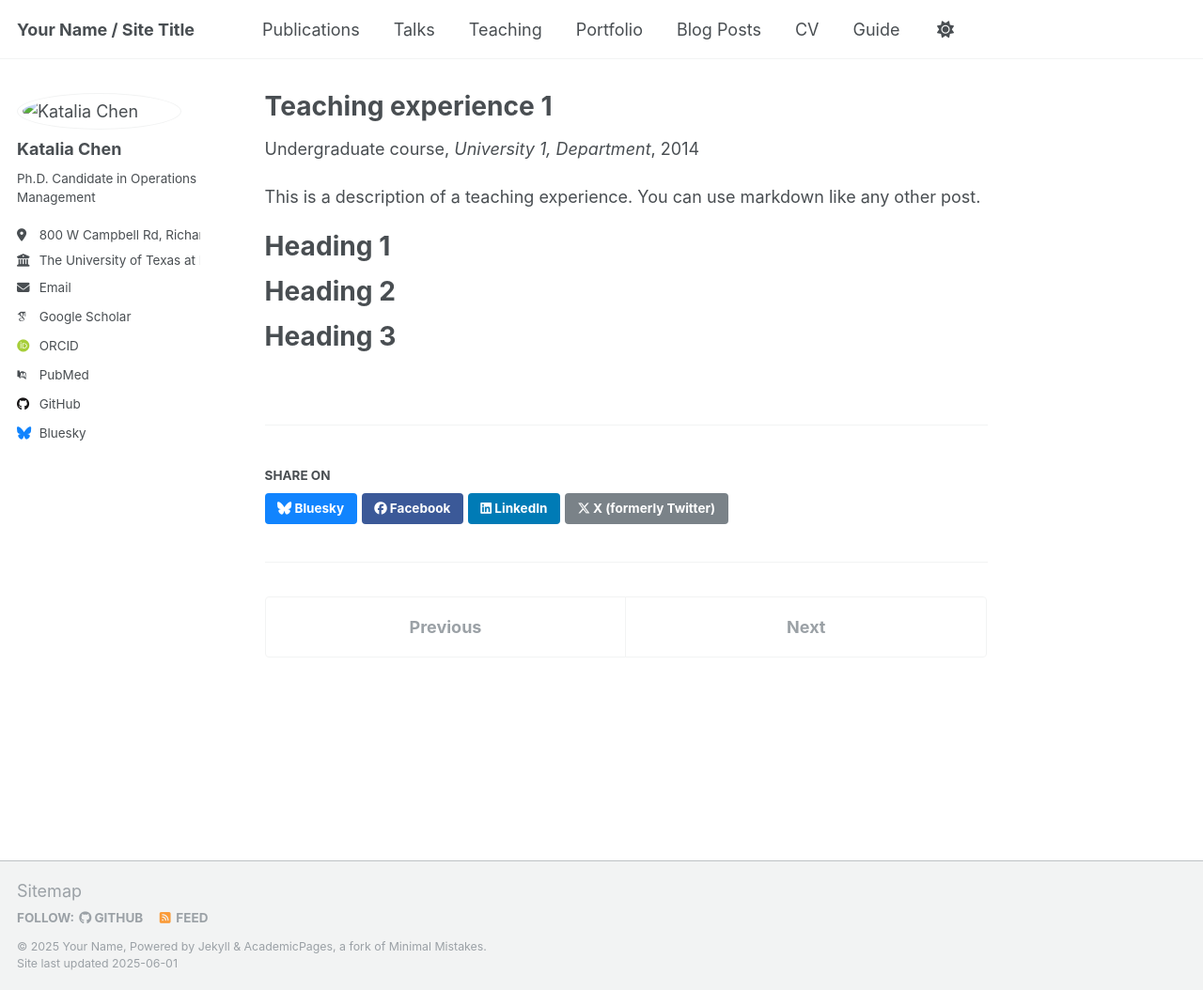
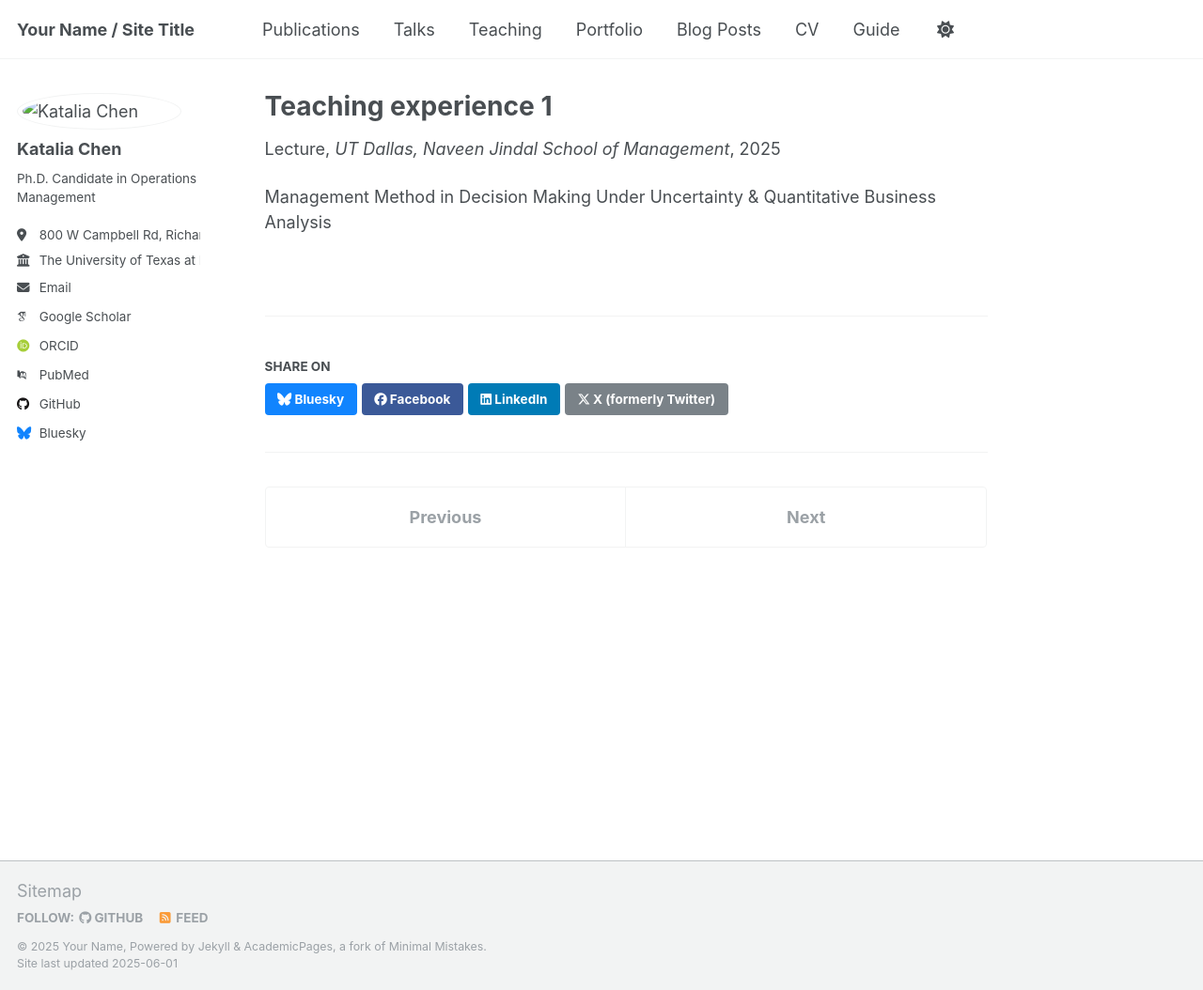
Before and after one commit to qxc2/kataliachen, a Jekyll site: the page built from _teaching/2014-spring-teaching-1.md, in a window 1280 px wide and 1054 px high. Shown: the whole window at 94% size. Built offline with Jekyll 4.4.1, drawn with Linux system fonts in a browser that asks for light colours; some web fonts are replaced.

Commit message:
Update 2014-spring-teaching-1.md

```diff
--- a/_teaching/2014-spring-teaching-1.md
+++ b/_teaching/2014-spring-teaching-1.md
@@ -1,20 +1,11 @@
 ---
 title: "Teaching experience 1"
 collection: teaching
-type: "Undergraduate course"
+type: "Lecture"
 permalink: /teaching/2014-spring-teaching-1
-venue: "University 1, Department"
-date: 2014-01-01
-location: "City, Country"
+venue: "UT Dallas, Naveen Jindal School of Management"
+date: 2025-01-01
+location: "Dallas, U.S."
 ---
 
-This is a description of a teaching experience. You can use markdown like any other post.
-
-Heading 1
-======
-
-Heading 2
-======
-
-Heading 3
-======
+Management Method in Decision Making Under Uncertainty & Quantitative Business Analysis
```
